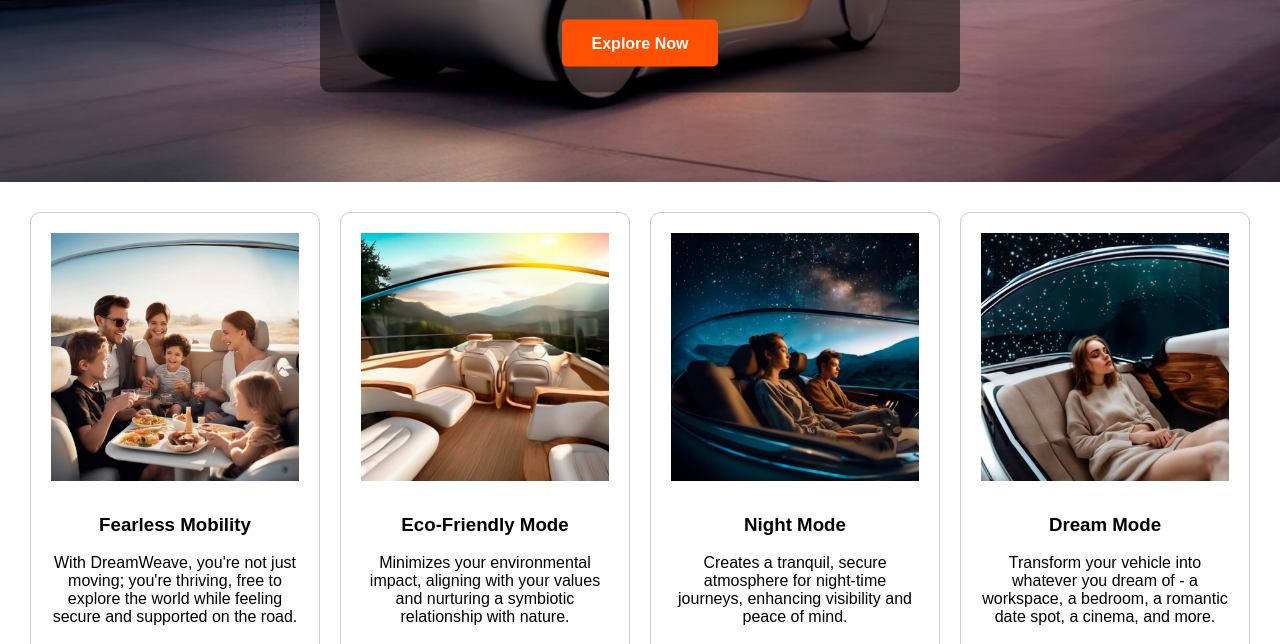
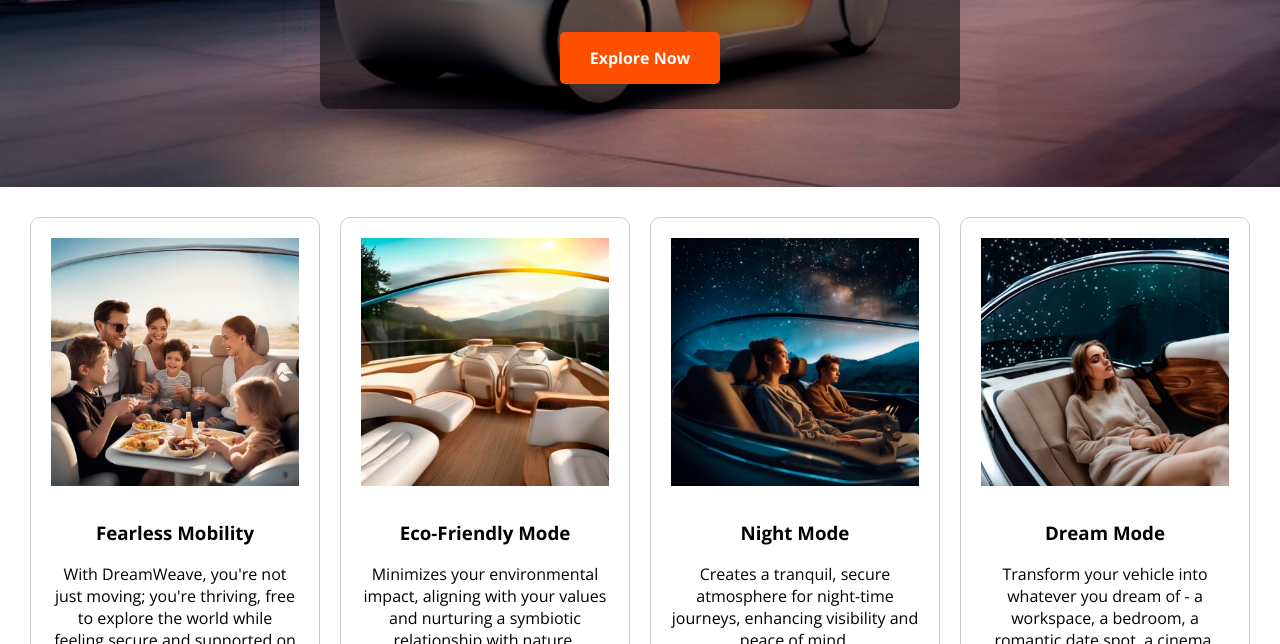
Before and after one commit to gonzalomolina1990/dreamweave, a plain HTML site: page index.html in a window 1280 px wide. Shown: the part 456-1100 px from the top of the page. Drawn offline with nearby package versions, Linux system fonts and the light colour scheme.

Commit message:
font change

```diff
--- a/index.html
+++ b/index.html
@@ -4,6 +4,7 @@
     <meta charset="UTF-8">
     <meta name="viewport" content="width=device-width, initial-scale=1.0">
     <title>DreamWeave Electric Vehicles</title>
+    <link href="https://fonts.googleapis.com/css2?family=Open+Sans:wght@400;600;700&display=swap" rel="stylesheet">
     <link rel="stylesheet" href="styles.css">
     <link rel="stylesheet" href="https://cdnjs.cloudflare.com/ajax/libs/font-awesome/5.15.3/css/all.min.css">
 
--- a/styles.css
+++ b/styles.css
@@ -1,6 +1,6 @@
 /* styles.css */
 body {
-    font-family: Arial, sans-serif;
+    font-family: 'Open Sans', sans-serif;
     margin: 0;
     padding: 0;
 }
```
